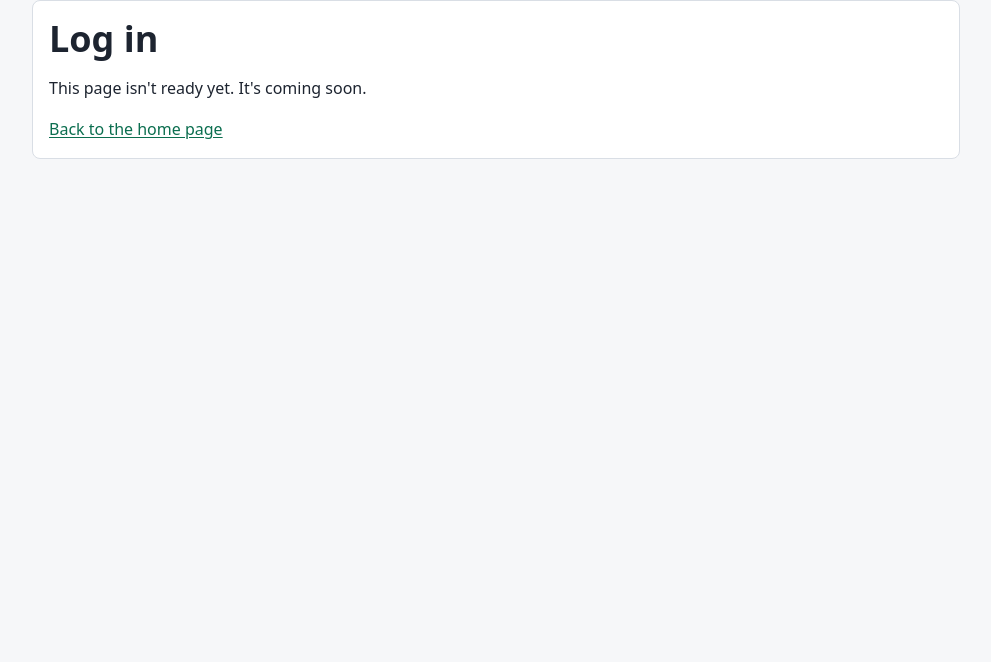
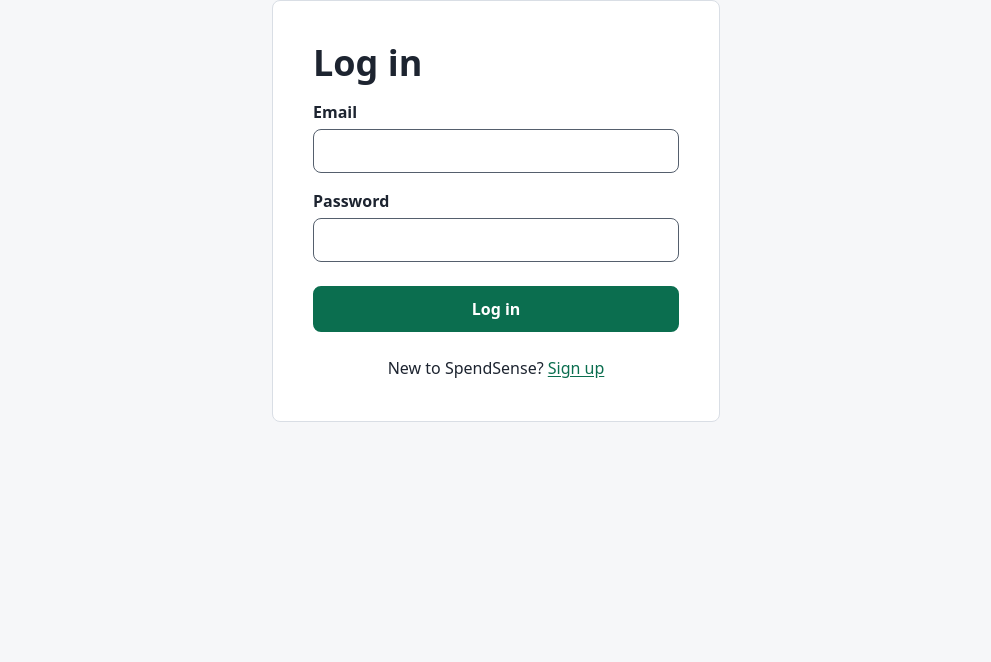
Before and after one commit to peterbn69/SpendSense, a Flask app: page /auth/login in a window 1280 px wide. Shown: the part 74-736 px from the top of the page, without its empty margins (144-1135 px from the left). Run offline with Flask 3, Linux system fonts and the light colour scheme; parts of the project's set-up code (start-up, migrations or seed data) failed here and were passed over.

Commit message:
Add login, logout and protected dashboard with Flask-Login
- Set up LoginManager
- Add LoginForm
- Clear the session on login
- Make logout a CSRF-protected POST from a form in the nav
- Protect the dashboard with @login_required
- Set the session cookie to HttpOnly and SameSite=Lax, and Secure in production
- Add more tests

Co-Authored-By: Claude Opus 5.5 <noreply@anthropic.com>

```diff
--- a/app/__init__.py
+++ b/app/__init__.py
@@ -11,7 +11,8 @@ from app.blueprints.dashboard import bp as dashboard_bp
 from app.blueprints.expenses import bp as expenses_bp
 from app.blueprints.public import bp as public_bp
 from app.config import get_config_class, settings_from_env, validate_settings
-from app.extensions import csrf, db, migrate
+from app.extensions import csrf, db, login_manager, migrate
+from app.services import auth
 
 
 def create_app(config_name: str | None = None, overrides: Mapping[str, Any] | None = None) -> Flask:
@@ -32,6 +33,8 @@ def _init_extensions(app: Flask) -> None:
     db.init_app(app)
     migrate.init_app(app, db)
     csrf.init_app(app)
+    login_manager.init_app(app)
+    login_manager.user_loader(auth.load_user)
 
 
 def _register_blueprints(app: Flask) -> None:
--- a/app/blueprints/auth/forms.py
+++ b/app/blueprints/auth/forms.py
@@ -3,12 +3,13 @@ from wtforms import EmailField, PasswordField, SubmitField
 from wtforms.validators import DataRequired, Email, EqualTo, Length, ValidationError
 
 from app.services import auth
+from app.services.auth import PASSWORD_MAX_LENGTH
 
 EMAIL_MAX_LENGTH = 254
 PASSWORD_MIN_LENGTH = 8
-PASSWORD_MAX_LENGTH = 128
 
 EMAIL_TAKEN_MESSAGE = "An account with this email already exists. Please log in instead."
+LOGIN_FAILED_MESSAGE = "Email or password is incorrect."
 
 
 def _strip(value: str | None) -> str | None:
@@ -52,3 +53,23 @@ class RegisterForm(FlaskForm):
         # Friendly early check; auth.register() still catches the race at the database.
         if auth.is_email_registered(field.data):
             raise ValidationError(EMAIL_TAKEN_MESSAGE)
+
+
+class LoginForm(FlaskForm):
+    email = EmailField(
+        "Email",
+        filters=[_strip],
+        validators=[DataRequired(message="Enter your email address.")],
+        render_kw={"autocomplete": "email"},
+    )
+    password = PasswordField(
+        "Password",
+        validators=[DataRequired(message="Enter your password.")],
+        render_kw={"autocomplete": "current-password"},
+    )
+    submit = SubmitField("Log in")
+
+
+class LogoutForm(FlaskForm):
+    # CSRF token only
+    submit = SubmitField("Log out")
--- a/app/blueprints/auth/routes.py
+++ b/app/blueprints/auth/routes.py
@@ -1,14 +1,31 @@
-from flask import Blueprint, flash, redirect, render_template, url_for
+from urllib.parse import urlsplit
+
+from flask import Blueprint, flash, redirect, render_template, request, session, url_for
+from flask_login import current_user, login_user, logout_user
 from werkzeug.wrappers import Response
 
-from app.blueprints.auth.forms import EMAIL_TAKEN_MESSAGE, RegisterForm
+from app.blueprints.auth.forms import (
+    EMAIL_TAKEN_MESSAGE,
+    LOGIN_FAILED_MESSAGE,
+    LoginForm,
+    LogoutForm,
+    RegisterForm,
+)
 from app.services import auth
 
 bp = Blueprint("auth", __name__)
 
 
+@bp.app_context_processor
+def inject_logout_form() -> dict[str, LogoutForm]:
+    return {"logout_form": LogoutForm()} if current_user.is_authenticated else {}
+
+
 @bp.route("/register", methods=["GET", "POST"])
 def register() -> str | Response:
+    if current_user.is_authenticated:
+        return redirect(url_for("dashboard.index"))
+
     form = RegisterForm()
     if form.validate_on_submit():
         try:
@@ -21,6 +38,39 @@ def register() -> str | Response:
     return render_template("auth/register.html", form=form)
 
 
-@bp.get("/login")
-def login() -> str:
-    return render_template("auth/coming_soon.html", heading="Log in")
+@bp.route("/login", methods=["GET", "POST"])
+def login() -> str | Response:
+    if current_user.is_authenticated:
+        return redirect(url_for("dashboard.index"))
+
+    next_url = safe_next_url(request.args.get("next"))
+    form = LoginForm()
+    if form.validate_on_submit():
+        user = auth.authenticate(form.email.data, form.password.data)
+        if user is not None:
+            session.clear()
+            login_user(user)
+            return redirect(next_url or url_for("dashboard.index"))
+        form.form_errors.append(LOGIN_FAILED_MESSAGE)
+    return render_template("auth/login.html", form=form, next_url=next_url)
+
+
+@bp.post("/logout")
+def logout() -> Response:
+    # CSRFProtect has already checked the token before this runs.
+    logout_user()
+    flash("You're logged out.", "info")
+    return redirect(url_for("public.index"))
+
+
+def safe_next_url(target: str | None) -> str | None:
+    # Return target if it is a path on this site, else None.
+    if not target or not target.startswith("/") or target.startswith("//"):
+        return None
+    # Browsers treat "\" like "/" and drop tabs and newlines, so "/\evil.com" or "/\t/evil.com" become "//evil.com".
+    if "\\" in target or any(ord(char) < 32 or ord(char) == 127 for char in target):
+        return None
+    parts = urlsplit(target)
+    if parts.scheme or parts.netloc:
+        return None
+    return target
--- a/app/config.py
+++ b/app/config.py
@@ -7,6 +7,9 @@ from zoneinfo import ZoneInfo, ZoneInfoNotFoundError
 class Config:
     DEBUG = False
     TESTING = False
+    SESSION_COOKIE_HTTPONLY = True
+    SESSION_COOKIE_SAMESITE = "Lax"
+    SESSION_COOKIE_SECURE = False
 
 
 class DevelopmentConfig(Config):
@@ -19,6 +22,7 @@ class TestingConfig(Config):
 
 class ProductionConfig(Config):
     DEBUG = False
+    SESSION_COOKIE_SECURE = True
 
 
 CONFIGS: dict[str, type[Config]] = {
--- a/app/extensions.py
+++ b/app/extensions.py
@@ -1,3 +1,4 @@
+from flask_login import LoginManager
 from flask_migrate import Migrate
 from flask_sqlalchemy import SQLAlchemy
 from flask_wtf import CSRFProtect
@@ -21,3 +22,8 @@ class Base(DeclarativeBase):
 db = SQLAlchemy(model_class=Base)
 migrate = Migrate()
 csrf = CSRFProtect()
+
+login_manager = LoginManager()
+login_manager.login_view = "auth.login"
+login_manager.login_message = "Log in to see that page."
+login_manager.login_message_category = "info"
--- a/app/models.py
+++ b/app/models.py
@@ -1,12 +1,13 @@
 from datetime import datetime
 
+from flask_login import UserMixin
 from sqlalchemy import BigInteger, CheckConstraint, DateTime, Identity, String, func
 from sqlalchemy.orm import Mapped, mapped_column
 
 from app.extensions import db
 
 
-class User(db.Model):
+class User(UserMixin, db.Model):
     __tablename__ = "users"
     __table_args__ = (CheckConstraint("email = lower(email)", name="email_lowercase"),)
 
--- a/app/repositories/users.py
+++ b/app/repositories/users.py
@@ -13,6 +13,11 @@ def get_by_email(email: str) -> User | None:
     return db.session.scalar(select(User).where(User.email == email))
 
 
+def set_password_hash(user: User, password_hash: str) -> None:
+    user.password_hash = password_hash
+    db.session.flush()
+
+
 def add(email: str, password_hash: str) -> User:
     # Stage a new user and flush, so it gets an id and a duplicate email fails here.
     user = User(email=email, password_hash=password_hash)
--- a/app/services/auth.py
+++ b/app/services/auth.py
@@ -1,4 +1,7 @@
+from functools import cache
+
 from argon2 import PasswordHasher
+from argon2.exceptions import InvalidHashError, VerificationError
 from sqlalchemy.exc import IntegrityError
 
 from app.extensions import db
@@ -6,6 +9,8 @@ from app.models import User
 from app.repositories import users
 
 EMAIL_UNIQUE_CONSTRAINT = "uq_users_email"
+PASSWORD_MAX_LENGTH = 128
+_MAX_USER_ID = 2**63 - 1
 
 _hasher = PasswordHasher()
 
@@ -38,6 +43,47 @@ def register(email: str, password: str) -> User:
     return user
 
 
+def authenticate(email: str, password: str) -> User | None:
+    if len(password) > PASSWORD_MAX_LENGTH:
+        return None
+
+    user = users.get_by_email(normalize_email(email))
+    if user is None:
+        # Spend the same Argon2 time as a real check, so response time doesn't reveal which emails exist.
+        _verify(_dummy_hash(), password)
+        return None
+    if not _verify(user.password_hash, password):
+        return None
+
+    if _hasher.check_needs_rehash(user.password_hash):
+        users.set_password_hash(user, _hasher.hash(password))
+        db.session.commit()
+    return user
+
+
+def load_user(user_id: str) -> User | None:
+    # Flask-Login's user_loader: the id stored in the session, or None if it is unusable.
+    try:
+        id_ = int(user_id)
+    except (TypeError, ValueError):
+        return None
+    if not 1 <= id_ <= _MAX_USER_ID:
+        return None
+    return users.get_by_id(id_)
+
+
+def _verify(password_hash: str, password: str) -> bool:
+    try:
+        return _hasher.verify(password_hash, password)
+    except (VerificationError, InvalidHashError):
+        return False
+
+
+@cache
+def _dummy_hash() -> str:
+    return _hasher.hash("not a real password")
+
+
 def _violated_constraint(error: IntegrityError) -> str | None:
     diag = getattr(error.orig, "diag", None)
     return getattr(diag, "constraint_name", None)
--- a/app/static/css/style.css
+++ b/app/static/css/style.css
@@ -302,6 +302,20 @@ main:focus {
   font-weight: 600;
 }
 
+.form-error {
+  margin: 0 0 var(--space-3);
+  padding: var(--space-2) var(--space-3);
+  border-left: 4px solid currentColor;
+  border-radius: var(--radius);
+  background: var(--color-error-bg);
+  color: var(--color-error-text);
+  font-weight: 600;
+}
+
+.nav-form {
+  margin: 0;
+}
+
 .field-invalid .field-input {
   border: 2px solid var(--color-error-text);
 }
--- a/app/templates/auth/coming_soon.html
+++ /dev/null
@@ -1,11 +0,0 @@
-{% extends "base.html" %}
-
-{% block title %}{{ heading }} · SpendSense{% endblock %}
-
-{% block content %}
-  <section class="notice">
-    <h1>{{ heading }}</h1>
-    <p>This page isn't ready yet. It's coming soon.</p>
-    <p><a href="{{ url_for('public.index') }}">Back to the home page</a></p>
-  </section>
-{% endblock %}
--- /dev/null
+++ b/app/templates/auth/login.html
@@ -0,0 +1,23 @@
+{% extends "base.html" %}
+{% from "_form_macros.html" import field %}
+
+{% block title %}Log in · SpendSense{% endblock %}
+
+{% block content %}
+  <section class="form-card" aria-labelledby="login-title">
+    <h1 id="login-title">Log in</h1>
+
+    {% if form.form_errors %}
+      <p class="form-error" role="alert">{{ form.form_errors | join(' ') }}</p>
+    {% endif %}
+
+    <form method="post" action="{{ url_for('auth.login', next=next_url) }}">
+      {{ form.csrf_token }}
+      {{ field(form.email) }}
+      {{ field(form.password) }}
+      {{ form.submit(class="button") }}
+    </form>
+
+    <p class="form-footer">New to SpendSense? <a href="{{ url_for('auth.register') }}">Sign up</a></p>
+  </section>
+{% endblock %}
--- a/app/templates/base.html
+++ b/app/templates/base.html
@@ -14,8 +14,18 @@
       <a class="brand" href="{{ url_for('public.index') }}">SpendSense</a>
       <nav aria-label="Main">
         <ul class="nav-list">
-          <li><a href="{{ url_for('auth.login') }}"{% if request.endpoint == 'auth.login' %} aria-current="page"{% endif %}>Log in</a></li>
-          <li><a class="button button-small" href="{{ url_for('auth.register') }}"{% if request.endpoint == 'auth.register' %} aria-current="page"{% endif %}>Sign up</a></li>
+          {% if current_user.is_authenticated %}
+            <li><a href="{{ url_for('dashboard.index') }}"{% if request.endpoint == 'dashboard.index' %} aria-current="page"{% endif %}>Dashboard</a></li>
+            <li>
+              <form class="nav-form" method="post" action="{{ url_for('auth.logout') }}">
+                {{ logout_form.csrf_token }}
+                {{ logout_form.submit(class="button button-small button-secondary") }}
+              </form>
+            </li>
+          {% else %}
+            <li><a href="{{ url_for('auth.login') }}"{% if request.endpoint == 'auth.login' %} aria-current="page"{% endif %}>Log in</a></li>
+            <li><a class="button button-small" href="{{ url_for('auth.register') }}"{% if request.endpoint == 'auth.register' %} aria-current="page"{% endif %}>Sign up</a></li>
+          {% endif %}
         </ul>
       </nav>
     </div>
```
Also changed, not shown: app/blueprints/dashboard/routes.py (+8 -1 lines), app/templates/dashboard/index.html (added, +11 -0 lines), tests/conftest.py (+44 -1 lines), tests/test_auth.py (+1 -10 lines), tests/test_layout.py (+0 -7 lines), tests/test_login.py (added, +314 -0 lines).
